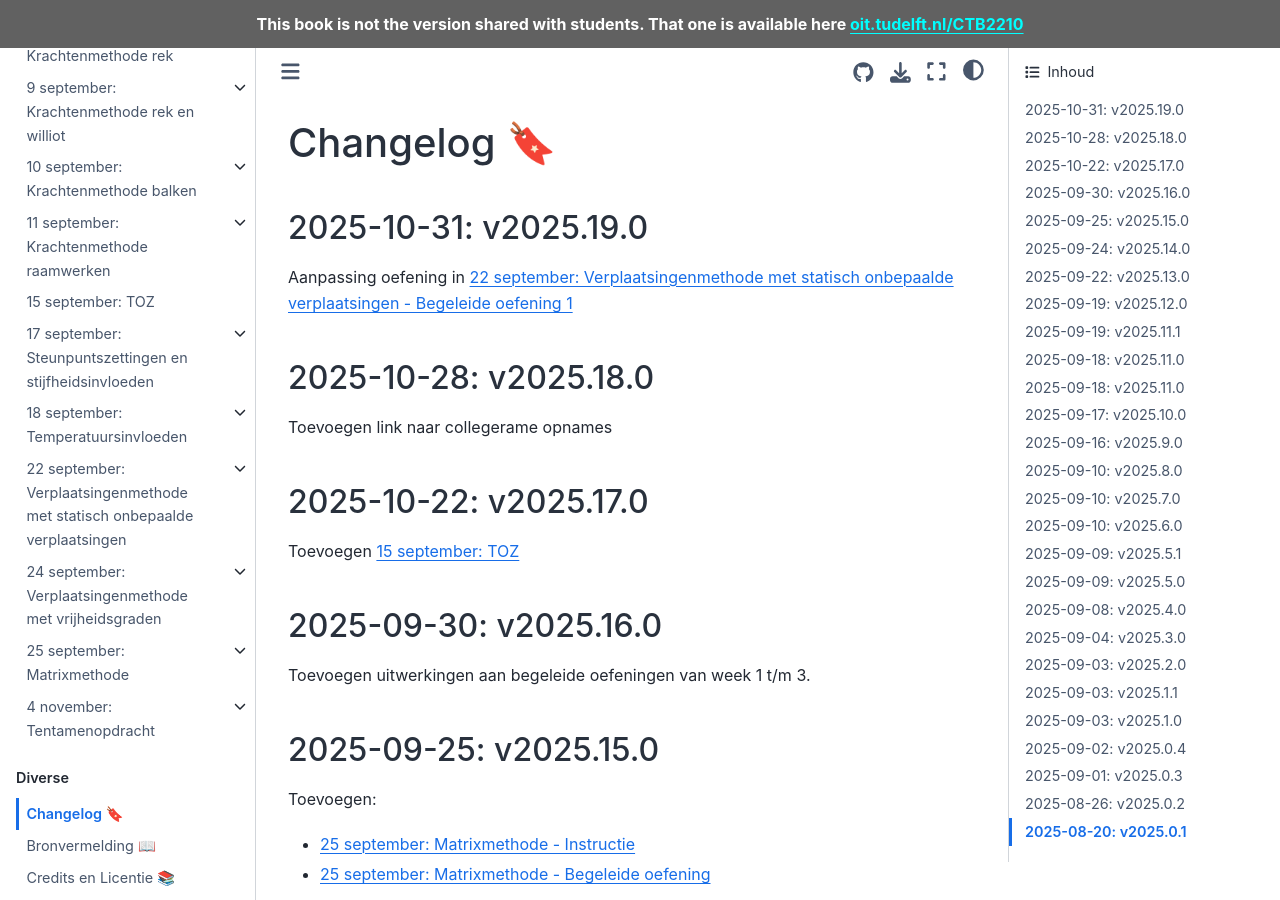
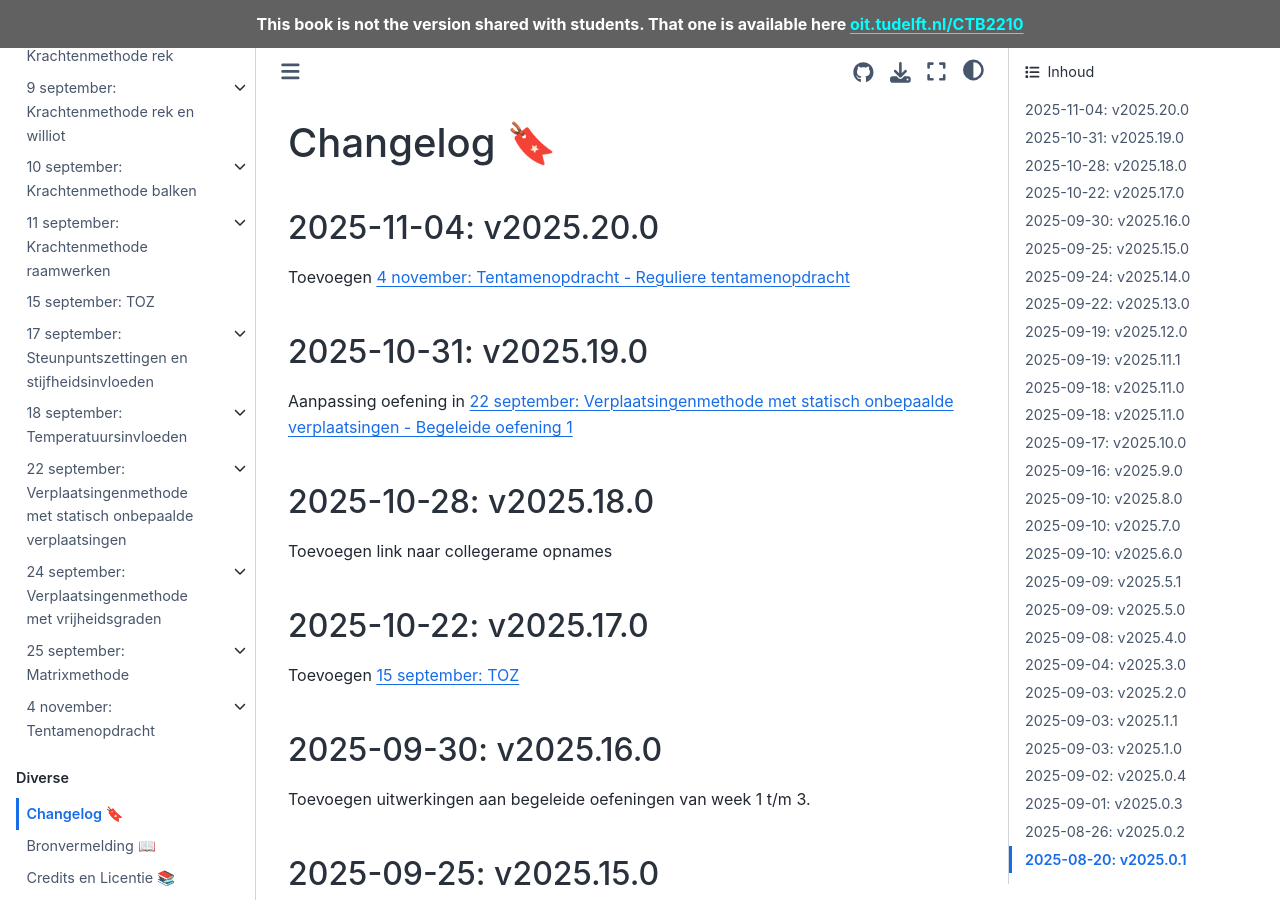
Before and after one commit to TUDelft-books/CTB2210, a Jupyter Book: the page built from book/changelog.md, in a window 1280 px wide and 900 px high. Built offline with Jupyter Book 1.0.4 settings and Sphinx 7.4.7 and the Sphinx Book theme 1.1.4, drawn with Linux system fonts in a browser that asks for light colours; comment, search, counter and statistics services are not loaded.

Commit message:
finalize changelog

```diff
--- a/book/changelog.md
+++ b/book/changelog.md
@@ -1,4 +1,7 @@
 # Changelog 🔖
+
+## 2025-11-04: v2025.20.0
+Toevoegen [4 november: Tentamenopdracht - Reguliere tentamenopdracht](./exam/exam.md)
 
 ## 2025-10-31: v2025.19.0
 Aanpassing oefening in [22 september: Verplaatsingenmethode met statisch onbepaalde verplaatsingen - Begeleide oefening 1](./verplaatsingenmethode/lesoefening.md)
```
Also changed, not shown: book/exam/exam.md (+12 -4 lines).
